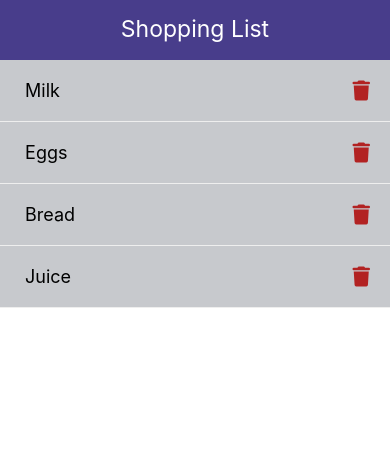
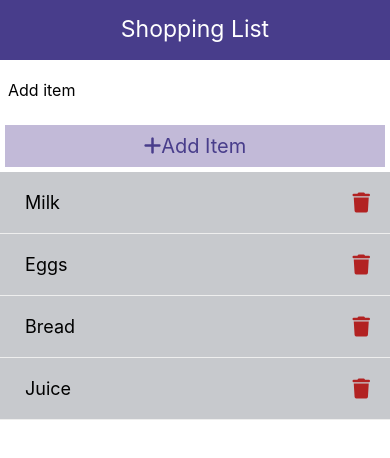
Before and after one commit to anniechakraborty/ShoppingList, a React Native app: screen / in a window 390 px wide. Shown: the top 458 px of the page. Built offline with nearby package versions, Linux system fonts and the light colour scheme.

Commit message:
add item component structure added

```diff
--- a/App.js
+++ b/App.js
@@ -9,6 +9,7 @@
 
 import Header from "./components/Header";
 import ListItem from "./components/List_Item";
+import AddItem from "./components/AddItem";
 
 const App = () => {
   const [items, setItems] = useState([
@@ -39,6 +40,7 @@
   return (
     <View style={styles.container}>
       <Header title='Shopping List'/>
+      <AddItem/>
       <FlatList
         data={items}
         renderItem={
--- /dev/null
+++ b/components/AddItem.js
@@ -0,0 +1,45 @@
+import React from "react";
+import {
+  View,
+  Text,
+  TextInput,
+  TouchableOpacity,
+  StyleSheet
+} from 'react-native';
+
+import FontAwesome6 from 'react-native-vector-icons/FontAwesome6';
+
+const AddItem = (props) => {
+  return (
+    <View>
+        <TextInput placeholder="Add item" style={styles.input}/>
+        <TouchableOpacity style={styles.btn}>
+            <Text style={styles.btnText}>
+                <FontAwesome6 name="plus" size={20} />
+                Add Item
+            </Text>
+        </TouchableOpacity>
+    </View>
+  );
+}
+
+const styles = StyleSheet.create({
+  input : {
+    height : 60,
+    padding : 8,
+    fontSize : 16,
+  },
+  btn : {
+    backgroundColor: '#c2bad8',
+    padding : 9,
+    margin : 5,
+  },
+  btnText : {
+    color : 'darkslateblue',
+    fontSize : 20,
+    textAlign : 'center',
+  }
+});
+
+
+export default AddItem;
```
